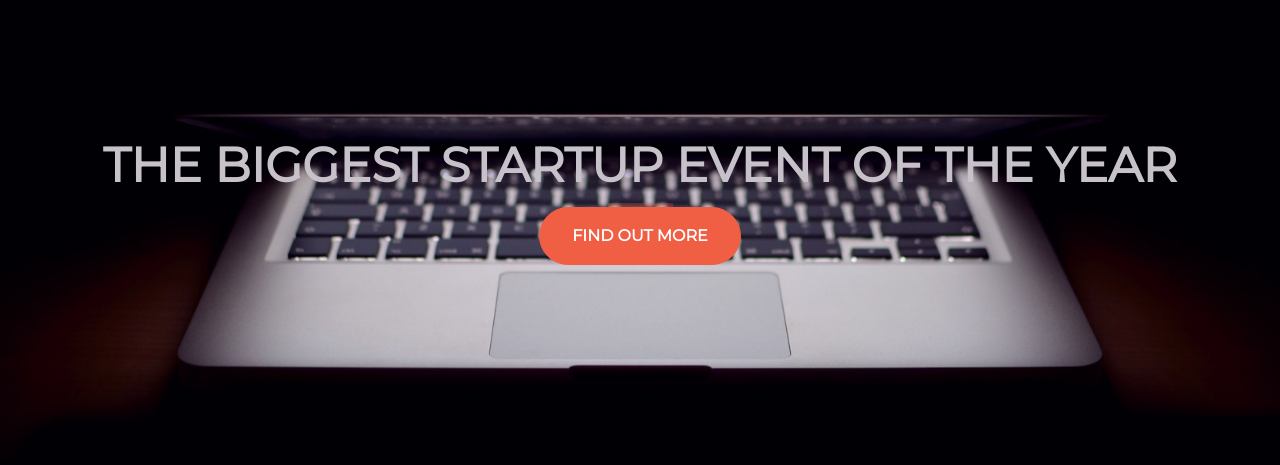
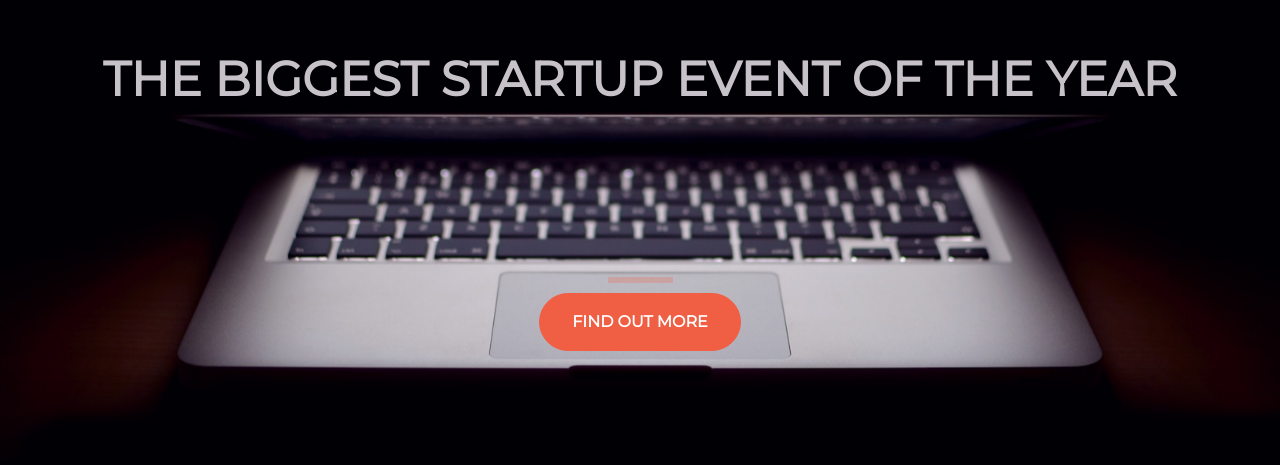
Before and after one commit to jaiswalakash170/startup_landing, a plain HTML site: page index.html in a window 1280 px wide. Shown: the part 199-664 px from the top of the page. Drawn offline with nearby package versions, Linux system fonts and the light colour scheme.

Commit message:
Added buffer class to provide some space between header and section also updated border width of hr tag

```diff
--- a/index.html
+++ b/index.html
@@ -23,6 +23,7 @@
             <header class="text-center col-12">
                 <h1 class="text-uppercase"><strong>THE BIGGEST STARTUP EVENT OF THE YEAR</strong></h1>
             </header>
+            <div class="buffer col-12"></div>
             <section class="text-center col-12">
                 <hr>
                 <button class="btn btn-primary btn-xl">Find out more</button>
--- a/style.css
+++ b/style.css
@@ -16,9 +16,14 @@ h1 {
 }
 
 hr {
-    border: 2px solid #F05f44;
+    border: 3px solid rgba(240, 95, 68, 1);
     max-width: 65px;
     margin: auto;
+    margin-bottom: 10px;
+}
+
+.buffer {
+    height: 10rem;
 }
 
 .btn {
```
